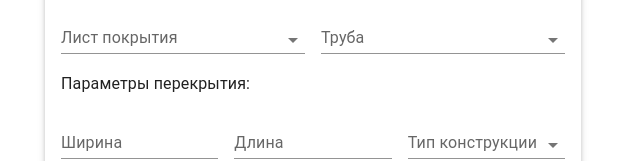
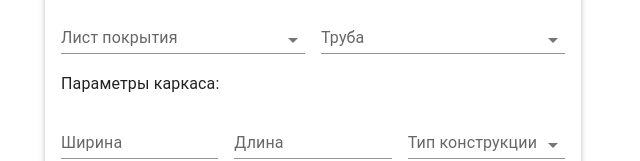
Before and after one commit to svr-by/frame_calculator, a React app: page / in a window 1280 px wide. Shown: the part 171-332 px from the top of the page, without its empty margins (343-983 px from the left). Built offline with nearby package versions, Linux system fonts and the light colour scheme.

Commit message:
feat: update build

```diff
--- a/src/components/frameParamsForm/FrameParamsForm.jsx
+++ b/src/components/frameParamsForm/FrameParamsForm.jsx
@@ -104,7 +104,7 @@ export default function FrameParamsForm({ setMaterials }) {
               />
             </Grid>
             <Grid item>
-              <Typography variant="subtitle1">Параметры перекрытия:</Typography>
+              <Typography variant="subtitle1">Параметры каркаса:</Typography>
             </Grid>
             <Grid container item spacing={2}>
               <NumberInput
```
Also changed, not shown: 1 other file (tests, documents, lock files or other folders).
